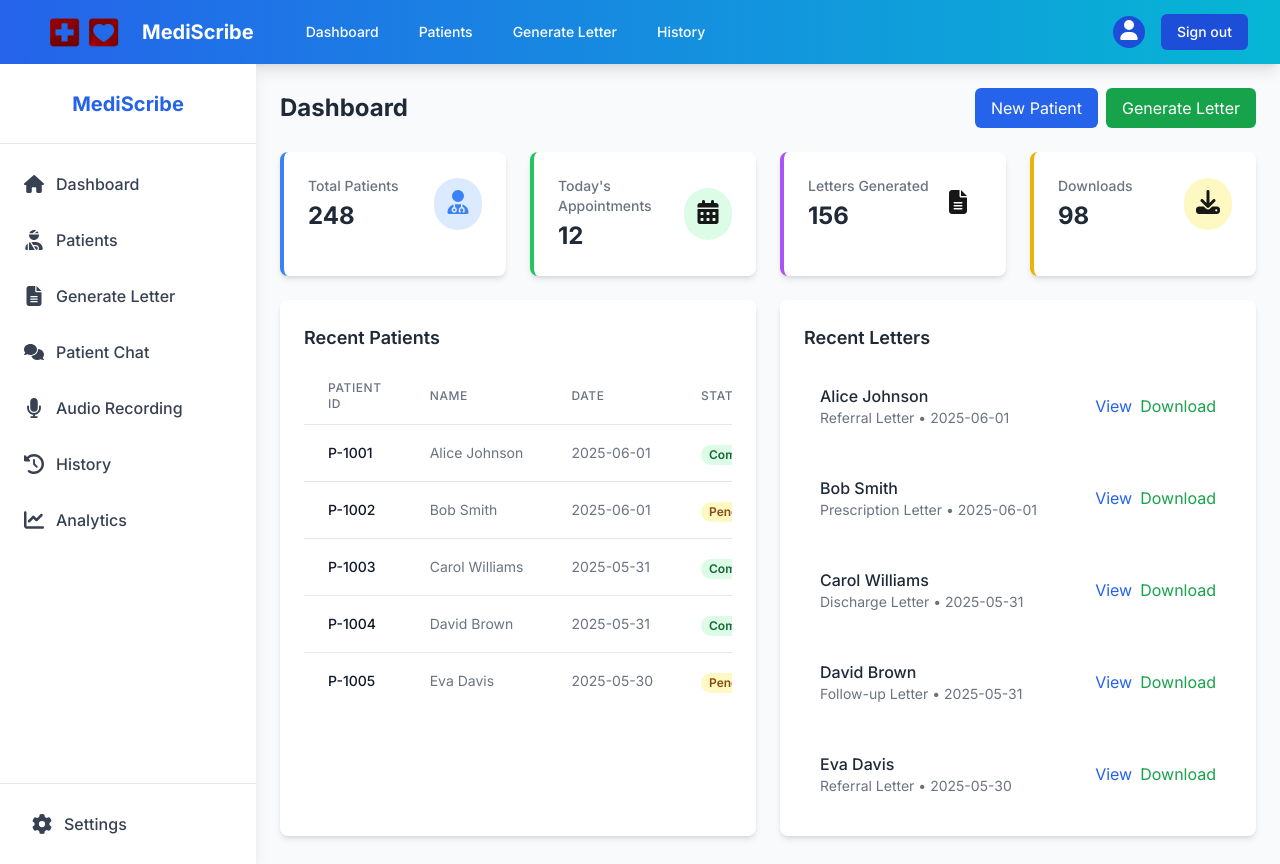
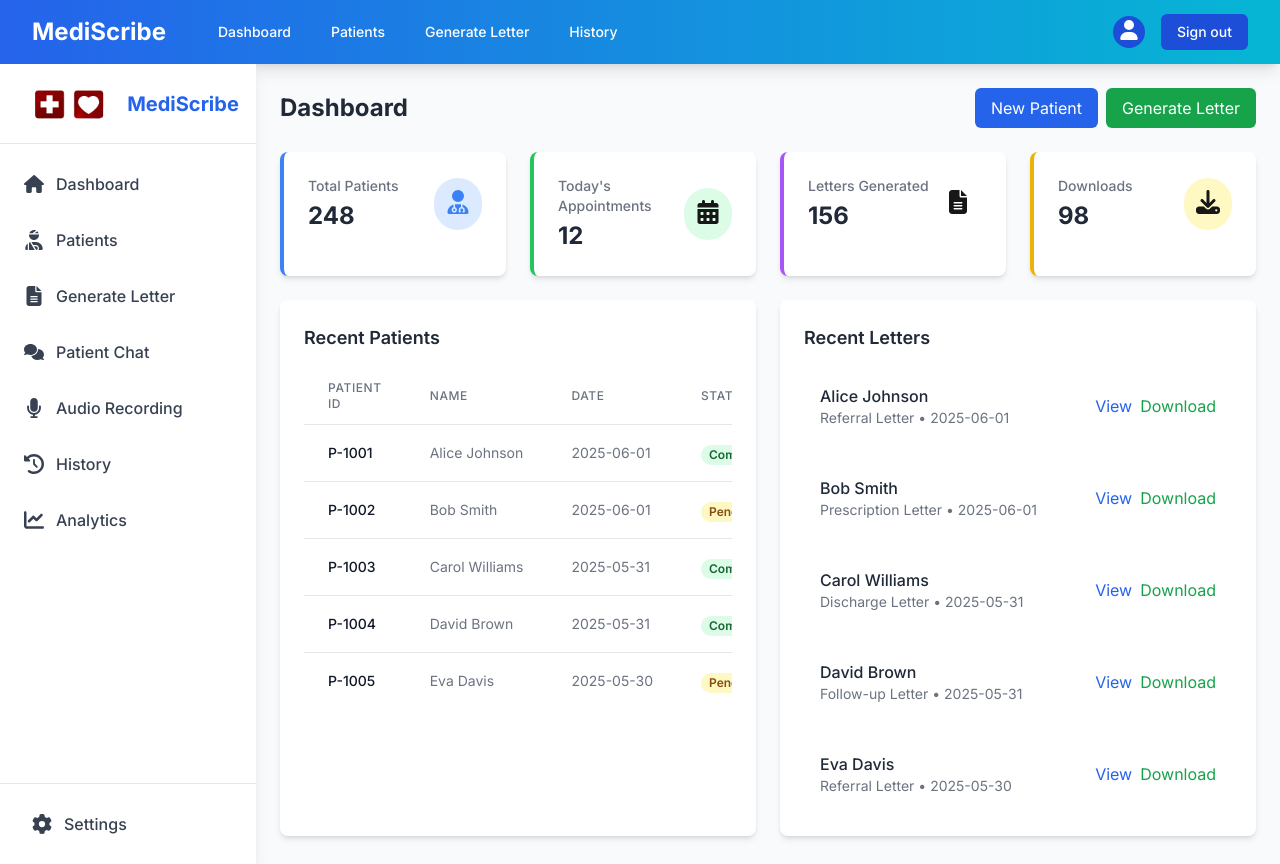
Before and after one commit to cepdnaclk/e19-4yp-Using-LMs-to-Write-Patient-Clinical-Letters, a Next.js app in the folder code/final_project/frontend/: page / in a window 1280 px wide. Built offline with nearby package versions, Linux system fonts and the light colour scheme.

Commit message:
logo edited

```diff
--- a/code/final_project/frontend/src/components/Navbar.tsx
+++ b/code/final_project/frontend/src/components/Navbar.tsx
@@ -20,14 +20,14 @@ const Navbar = () => {
           <div className="flex items-center">
             <div className="flex-shrink-0">
               <Link href="/" className="flex items-center">
-                <Image
+                {/* <Image
                   src="/images/logomed.png"
                   alt="MediScribe Logo"
                   width={102}
                   height={102}
                   className="mr-2"
-                />
-                <span className="text-white font-bold text-xl">MediScribe</span>
+                /> */}
+                <span className="text-white font-bold text-2xl">MediScribe</span>
               </Link>
             </div>
             <div className="hidden md:block">
--- a/code/final_project/frontend/src/components/Sidebar.tsx
+++ b/code/final_project/frontend/src/components/Sidebar.tsx
@@ -20,13 +20,13 @@ const Sidebar = () => {
     <div className="h-screen bg-white shadow-lg w-64 hidden md:block">
       <div className="flex flex-col h-full">
         <div className="flex items-center justify-center h-20 border-b border-gray-200">
-          {/* <Image
-            src="/images/icons/medical-document.svg"
+          <Image
+            src="/images/logomed.png"
             alt="MediScribe Logo"
-            width={32}
+            width={102}
             height={32}
             className="mr-2"
-          /> */}
+          />
           <span className="text-blue-600 font-bold text-xl">MediScribe</span>
         </div>
         <div className="flex-grow py-4 px-2">
```
